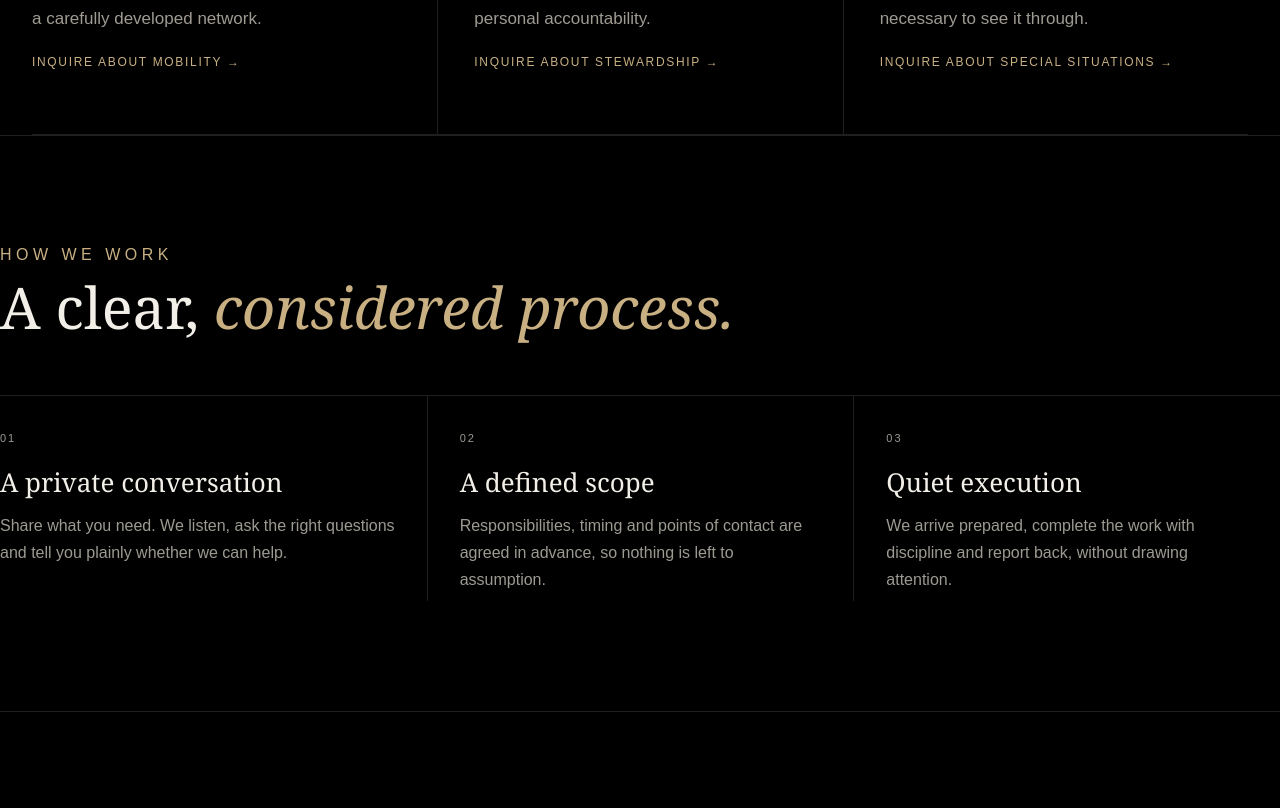
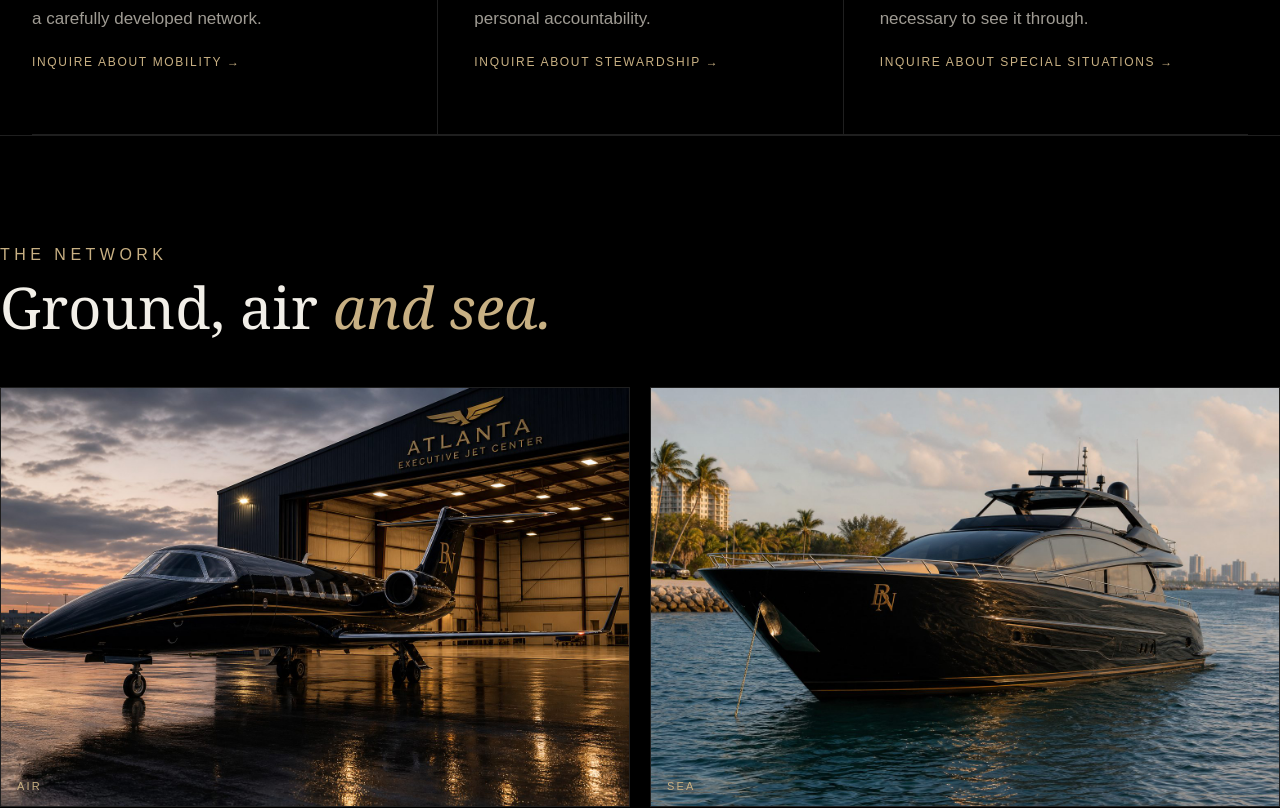
Before and after one commit to gq74dppmvj-bot/bank-site, a Next.js app: page / in a window 1280 px wide. Shown: the part 1660-2468 px from the top of the page. Built offline with nearby package versions, Linux system fonts and the light colour scheme.

Commit message:
Add fleet imagery section

```diff
--- a/src/app/extras.css
+++ b/src/app/extras.css
@@ -314,3 +314,64 @@ textarea:focus-visible {
 .inquiryDirect a:hover {
   border-bottom-color: var(--accent);
 }
+
+/* Fleet */
+.fleet {
+  padding: 110px 0;
+  border-top: 1px solid var(--line);
+  width: 100%;
+}
+.fleet h2 {
+  font-family: Georgia, "Times New Roman", serif;
+  font-weight: 400;
+  font-size: clamp(36px, 4.5vw, 62px);
+  line-height: 1.08;
+  margin: 12px 0 48px;
+}
+.fleet h2 em {
+  color: var(--accent);
+}
+.fleetGrid {
+  display: grid;
+  grid-template-columns: repeat(6, 1fr);
+  gap: 20px;
+}
+.fleetGrid figure {
+  grid-column: span 2;
+  margin: 0;
+  position: relative;
+  overflow: hidden;
+  border: 1px solid var(--line);
+}
+.fleetGrid figure.fleetWide {
+  grid-column: span 3;
+}
+.fleetGrid img {
+  display: block;
+  width: 100%;
+  height: auto;
+  aspect-ratio: 3 / 2;
+  object-fit: cover;
+}
+.fleetGrid figcaption {
+  position: absolute;
+  left: 16px;
+  bottom: 14px;
+  color: var(--accent);
+  font-size: 11px;
+  letter-spacing: 0.2em;
+  text-transform: uppercase;
+  text-shadow: 0 1px 8px rgba(0, 0, 0, 0.9);
+}
+@media (max-width: 900px) {
+  .fleet {
+    padding: 72px 0;
+  }
+  .fleetGrid {
+    grid-template-columns: 1fr;
+  }
+  .fleetGrid figure,
+  .fleetGrid figure.fleetWide {
+    grid-column: span 1;
+  }
+}
--- a/src/app/page.tsx
+++ b/src/app/page.tsx
@@ -18,6 +18,14 @@ const faqs = [
     q: "How quickly will I hear back?",
     a: "Every inquiry receives a personal reply within one business day.",
   },
+];
+
+const fleet = [
+  { src: "/fleet/jet.jpg", alt: "Black private jet with a gold BANK monogram on the tail", caption: "Air", wide: true },
+  { src: "/fleet/yacht.jpg", alt: "Black motor yacht with a gold BANK monogram on the hull", caption: "Sea", wide: true },
+  { src: "/fleet/range-rover.jpg", alt: "Black luxury SUV with a gold BANK monogram on the rear quarter", caption: "Ground" },
+  { src: "/fleet/maybach.jpg", alt: "Black executive sedan with a gold BANK monogram", caption: "Ground" },
+  { src: "/fleet/phantom.jpg", alt: "Black limousine with a gold BANK monogram", caption: "Ground" },
 ];
 
 const steps = [
@@ -157,6 +165,27 @@ export default function Home() {
         </article>
       </section>
 
+      <section className="fleet" aria-labelledby="fleet-heading">
+        <p className="sectionLabel">THE NETWORK</p>
+        <h2 id="fleet-heading">
+          Ground, air <em>and sea.</em>
+        </h2>
+        <div className="fleetGrid">
+          {fleet.map((f) => (
+            <figure key={f.src} className={f.wide ? "fleetWide" : undefined}>
+              <Image
+                src={f.src}
+                alt={f.alt}
+                width={1600}
+                height={1067}
+                sizes="(max-width: 900px) 100vw, 50vw"
+              />
+              <figcaption>{f.caption}</figcaption>
+            </figure>
+          ))}
+        </div>
+      </section>
+
       <section className="process" aria-labelledby="process-heading">
         <p className="sectionLabel">HOW WE WORK</p>
         <h2 id="process-heading">
```
